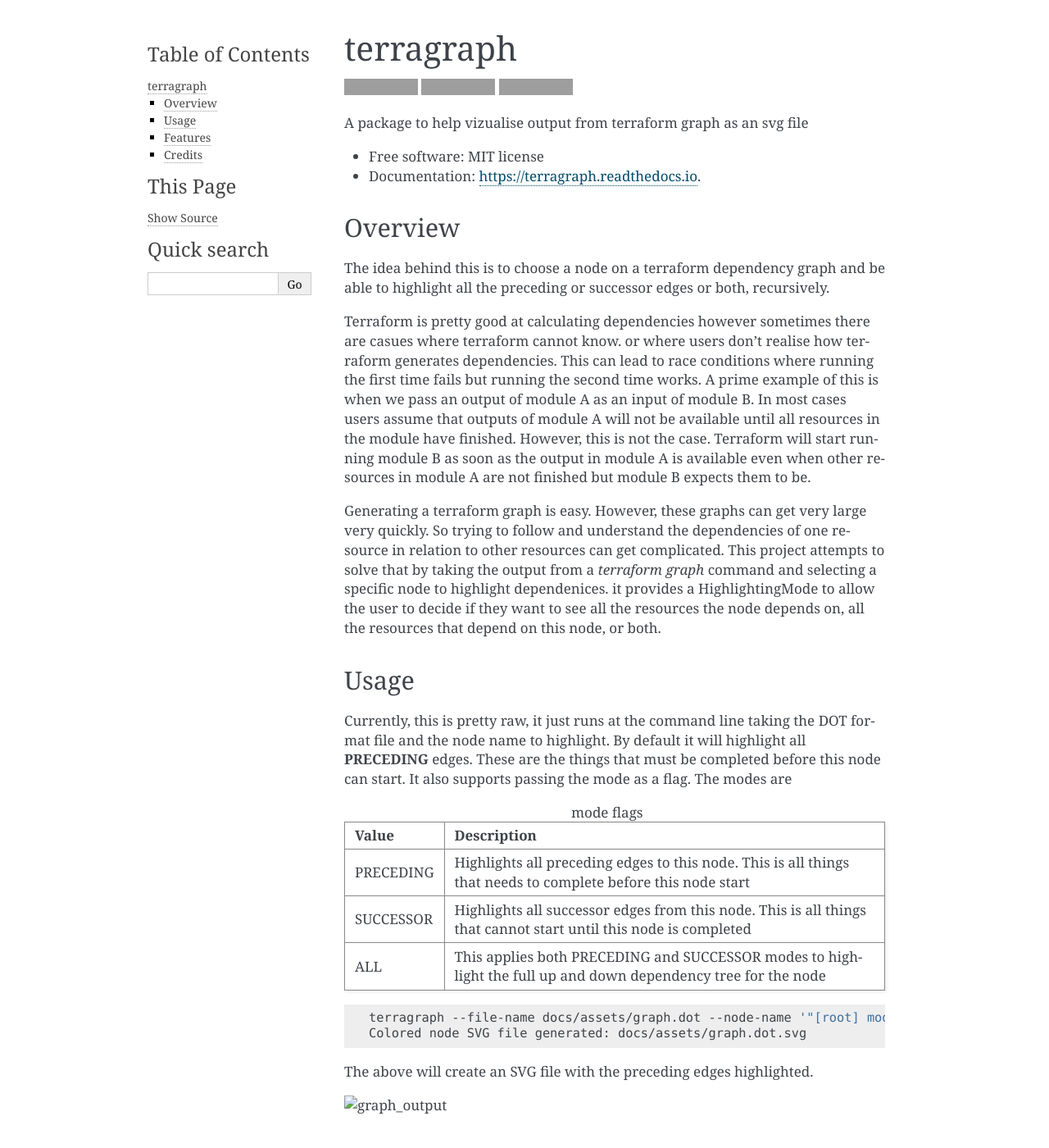
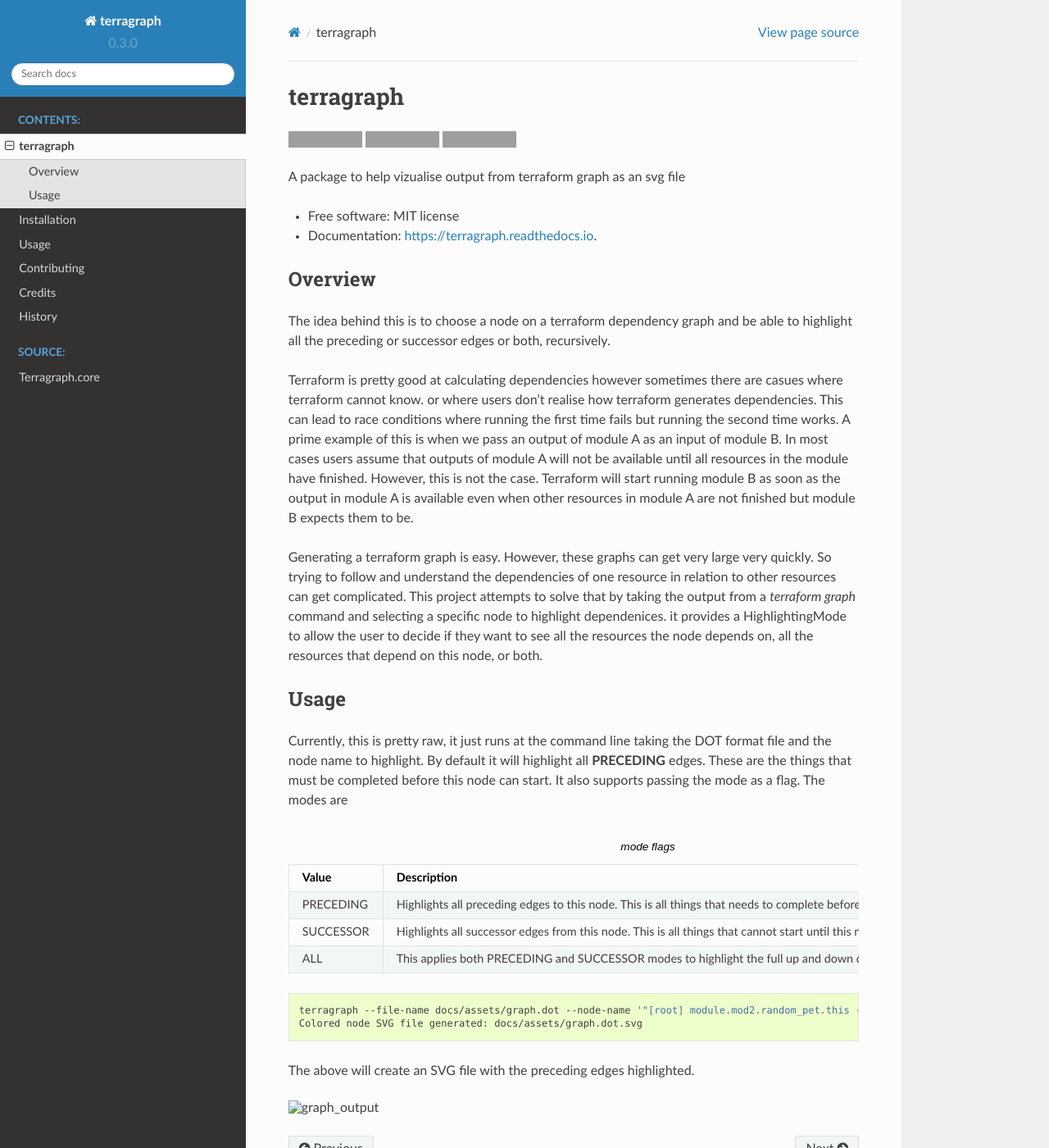
Before and after one commit to cdsre/terragraph, a Sphinx documentation site: the page built from docs/readme.rst, in a window 1280 px wide and 1400 px high. Shown: the whole window at 82% size. Built offline with Sphinx 7.4.7 and the Read the Docs theme 2.0.0, drawn with Linux system fonts in a browser that asks for light colours; pages that are not in the unit, such as notebooks, are missing from menus; some of the changed text lies outside the part shown; grey boxes are pictures that could not be loaded.

Commit message:
mypy type annotations added and docs updated with new theme and source added for the core module

```diff
--- a/README.rst
+++ b/README.rst
@@ -68,19 +68,5 @@
 
 The above will create an SVG file with the preceding edges highlighted.
 
-.. image:: /docs/assets/graph.dot.svg
+.. image:: docs/assets/graph.dot.svg
    :alt: graph_output
-
-
-Features
---------
-
-* TODO
-
-Credits
--------
-
-This package was created with Cookiecutter_ and the `audreyr/cookiecutter-pypackage`_ project template.
-
-.. _Cookiecutter: https://github.com/audreyr/cookiecutter
-.. _`audreyr/cookiecutter-pypackage`: https://github.com/audreyr/cookiecutter-pypackage
--- a/docs/conf.py
+++ b/docs/conf.py
@@ -19,6 +19,7 @@
 #
 import os
 import sys
+
 sys.path.insert(0, os.path.abspath('..'))
 
 from src import terragraph
@@ -31,10 +32,12 @@
 
 # Add any Sphinx extension module names here, as strings. They can be
 # extensions coming with Sphinx (named 'sphinx.ext.*') or your custom ones.
-extensions = ['sphinx.ext.autodoc', 'sphinx.ext.viewcode']
+extensions = ['sphinx.ext.autodoc', 'sphinx.ext.viewcode', 'sphinx_rtd_theme',
+              'sphinx.ext.autosummary', ]
 
 # Add any paths that contain templates here, relative to this directory.
 templates_path = ['_templates']
+autoclass_content = 'both'
 
 # The suffix(es) of source filenames.
 # You can specify multiple suffix as a list of string:
@@ -64,7 +67,7 @@
 #
 # This is also used if you do content translation via gettext catalogs.
 # Usually you set "language" from the command line for these cases.
-language = None
+language = "en"
 
 # List of patterns, relative to source directory, that match files and
 # directories to ignore when looking for source files.
@@ -77,13 +80,12 @@
 # If true, `todo` and `todoList` produce output, else they produce nothing.
 todo_include_todos = False
 
-
 # -- Options for HTML output -------------------------------------------
 
 # The theme to use for HTML and HTML Help pages.  See the documentation for
 # a list of builtin themes.
 #
-html_theme = 'alabaster'
+html_theme = 'sphinx_rtd_theme'
 
 # Theme options are theme-specific and customize the look and feel of a
 # theme further.  For a list of options available for each theme, see the
@@ -96,12 +98,10 @@
 # so a file named "default.css" will overwrite the builtin "default.css".
 html_static_path = ['_static']
 
-
 # -- Options for HTMLHelp output ---------------------------------------
 
 # Output file base name for HTML help builder.
 htmlhelp_basename = 'terragraphdoc'
-
 
 # -- Options for LaTeX output ------------------------------------------
 
@@ -132,7 +132,6 @@
      'Chris Doyle', 'manual'),
 ]
 
-
 # -- Options for manual page output ------------------------------------
 
 # One entry per manual page. List of tuples
@@ -142,7 +141,6 @@
      'terragraph Documentation',
      [author], 1)
 ]
-
 
 # -- Options for Texinfo output ----------------------------------------
 
--- a/docs/index.rst
+++ b/docs/index.rst
@@ -8,10 +8,14 @@
    readme
    installation
    usage
-   modules
    contributing
    authors
    history
+
+.. toctree::
+   :caption: Source:
+
+   source
 
 Indices and tables
 ==================
--- a/docs/installation.rst
+++ b/docs/installation.rst
@@ -44,7 +44,7 @@
 
 .. code-block:: console
 
-    $ python setup.py install
+    $ python -m build
 
 
 .. _Github repo: https://github.com/cdsre/terragraph
--- /dev/null
+++ b/docs/source.rst
@@ -0,0 +1,8 @@
+===============
+Terragraph.core
+===============
+
+.. automodule:: terragraph.core
+   :members:
+   :undoc-members:
+   :show-inheritance:
--- a/pyproject.toml
+++ b/pyproject.toml
@@ -35,7 +35,9 @@
     "pytest>=3",
     "pylint",
     "black",
-    "mypy"
+    "mypy",
+    "sphinx",
+    "sphinx-rtd-theme",
 ]
 
 [tool.setuptools]
```
Also changed, not shown: 4 other files.
